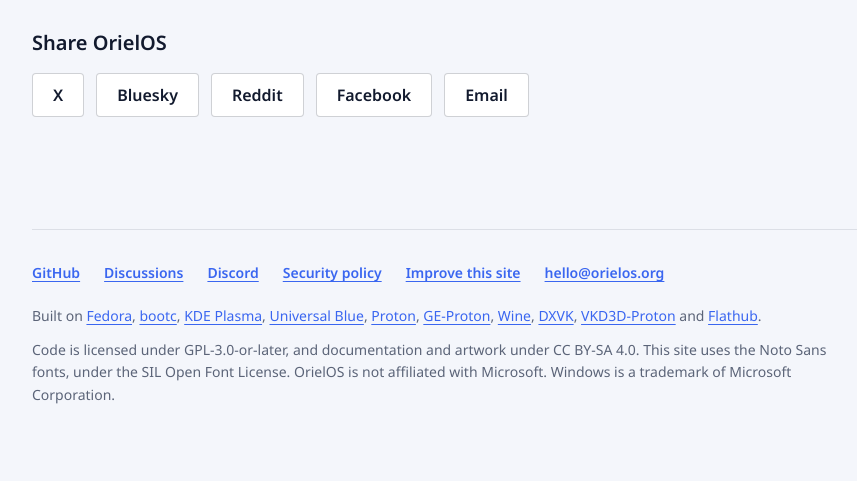
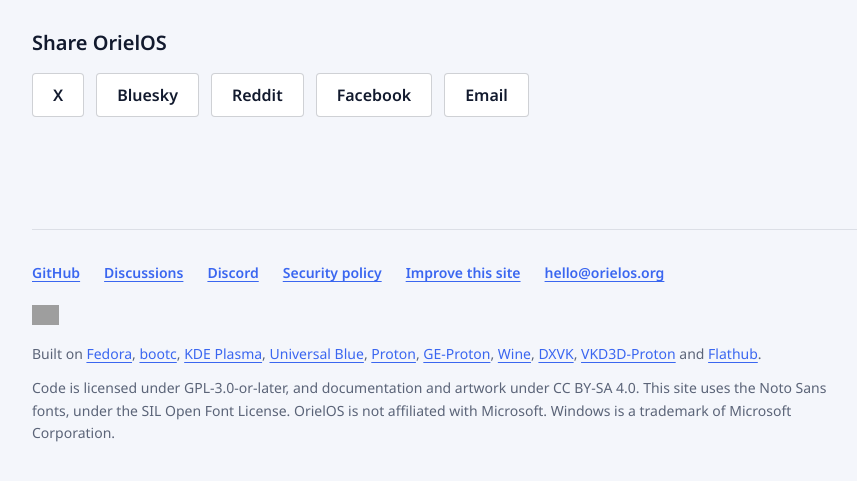
Before and after one commit to OrielOS/OrielOS, a plain HTML site: page website/public/index.html in a window 1280 px wide. Shown: the part 4134-4615 px from the top of the page, without its empty margins (72-929 px from the left). Drawn offline with Linux system fonts and the light colour scheme; grey boxes are pictures that could not be loaded; files whose address does not match are found by name.

Commit message:
feat: show the live OpenSSF Best Practices badge in the orielos.org footer
The badge links to the project's bestpractices.dev page and loads
straight from there, so it always shows the current level. The
Content-Security-Policy allows images from www.bestpractices.dev for
it; everything else still comes from orielos.org. The site sends no
security headers beyond the page's own policies, so the README no
longer mentions Cloudflare's.

Signed-off-by: Nathan <nathan@orielos.org>

```diff
--- a/website/public/index.html
+++ b/website/public/index.html
@@ -8,12 +8,14 @@ with "if:" comments and the {{...}} placeholders from GitHub.
 
 connect-src 'self' lets tools that audit the page from inside it, such as
 Lighthouse, read robots.txt. No script can run here, so nothing else can use it.
+img-src allows bestpractices.dev for one image: the OpenSSF Best Practices
+badge in the footer, loaded live so it always shows the current level.
 -->
 <html lang="en-GB">
 <head>
 <meta charset="utf-8">
 <meta name="viewport" content="width=device-width, initial-scale=1, viewport-fit=cover">
-<meta http-equiv="Content-Security-Policy" content="default-src 'none'; connect-src 'self'; style-src 'self'; img-src 'self'; font-src 'self'; base-uri 'none'; form-action 'none'">
+<meta http-equiv="Content-Security-Policy" content="default-src 'none'; connect-src 'self'; style-src 'self'; img-src 'self' https://www.bestpractices.dev; font-src 'self'; base-uri 'none'; form-action 'none'">
 <meta name="referrer" content="strict-origin-when-cross-origin">
 <title>OrielOS: a Linux desktop tuned for gaming and development</title>
 <meta name="description" content="OrielOS is a free and open-source Linux desktop, tuned for gaming and development and familiar from the first boot. It is in early development.">
@@ -295,6 +297,7 @@ Lighthouse, read robots.txt. No script can run here, so nothing else can use it.
       <li><a href="https://github.com/ncjsvr/OrielOS/tree/main/website">Improve this site</a></li>
       <li><a href="mailto:hello@orielos.org">hello@orielos.org</a></li>
     </ul>
+    <p class="badges"><a href="https://www.bestpractices.dev/projects/15906"><img src="https://www.bestpractices.dev/projects/15906/badge" alt="OpenSSF Best Practices badge" width="184" height="20"></a></p>
     <p>Built on <a href="https://fedoraproject.org/">Fedora</a>, <a href="https://github.com/bootc-dev/bootc">bootc</a>, <a href="https://kde.org/plasma-desktop/">KDE Plasma</a>, <a href="https://universal-blue.org/">Universal Blue</a>, <a href="https://github.com/ValveSoftware/Proton">Proton</a>, <a href="https://github.com/GloriousEggroll/proton-ge-custom">GE-Proton</a>, <a href="https://www.winehq.org/">Wine</a>, <a href="https://github.com/doitsujin/dxvk">DXVK</a>, <a href="https://github.com/HansKristian-Work/vkd3d-proton">VKD3D-Proton</a> and <a href="https://flathub.org/">Flathub</a>.</p>
     <p>Code is licensed under GPL-3.0-or-later, and documentation and artwork under CC BY-SA 4.0. This site uses the Noto Sans fonts, under the SIL Open Font License. OrielOS is not affiliated with Microsoft. Windows is a trademark of Microsoft Corporation.</p>
   </div>
--- a/website/public/styles.css
+++ b/website/public/styles.css
@@ -884,6 +884,18 @@ kbd kbd {
   font-weight: 600;
 }
 
+/* The badge's width changes with its level, so only its height is fixed */
+
+.badges a {
+  display: inline-block;
+  line-height: 0;
+}
+
+.badges img {
+  width: auto;
+  height: 20px;
+}
+
 /* Not-found page */
 
 .not-found .wrap {
```
Also changed, not shown: website/test/build.test.mjs (+13 -0 lines), CHANGELOG.md, website/README.md.
